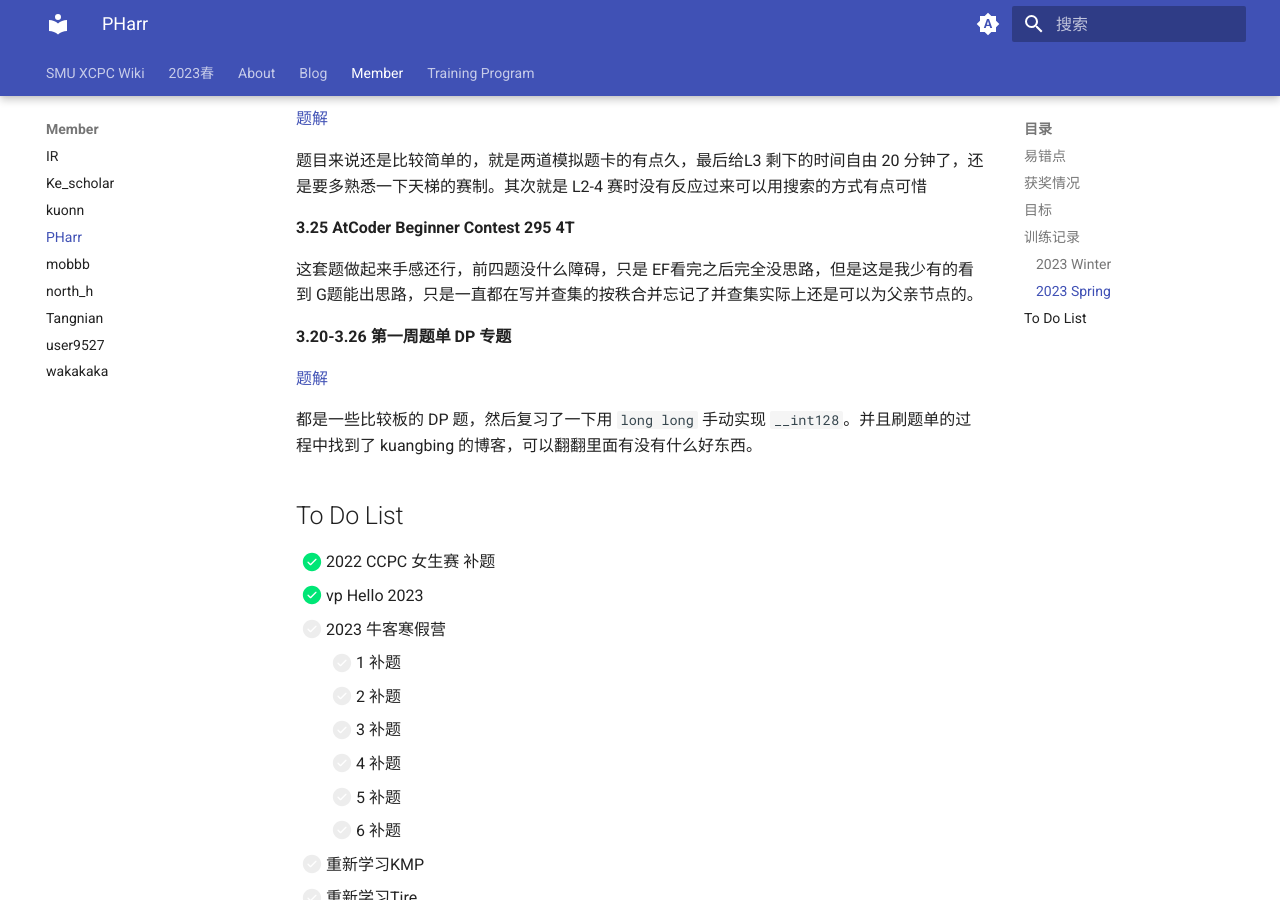
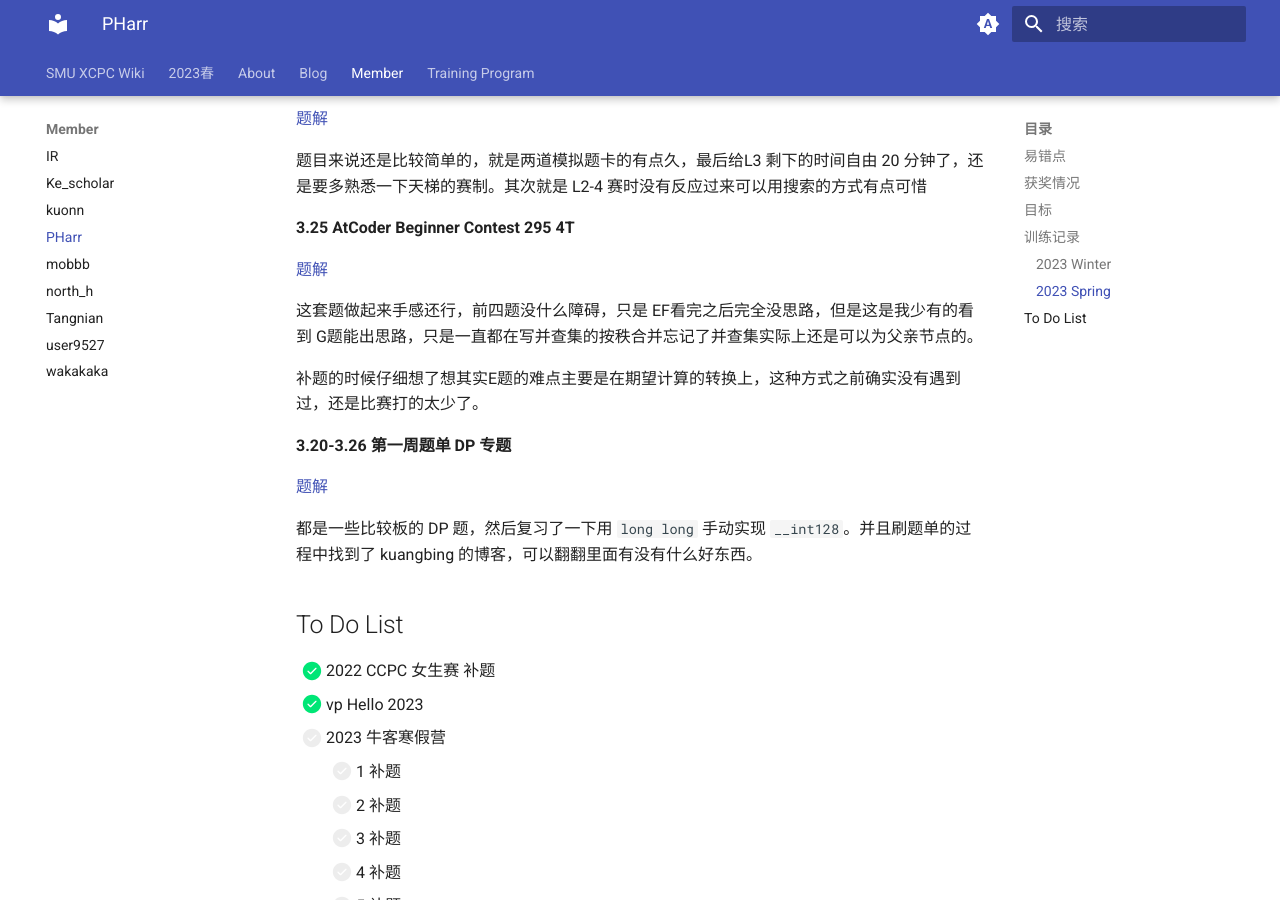
Before and after one commit to SMU-XCPC/wiki, an MkDocs documentation site: the page built from docs/Member/PHarr.md, in a window 1280 px wide and 900 px high, scrolled down 4073 px. Built offline with MkDocs 1.6.1 and Material for MkDocs 9.7.7, drawn with Linux system fonts in a browser that asks for light colours.

Commit message:
Update PHarr.md

```diff
--- a/docs/Member/PHarr.md
+++ b/docs/Member/PHarr.md
@@ -159,9 +159,11 @@ email：xin.mai@forxmail.com
 
 **3.25 AtCoder Beginner Contest 295 4T**
 
-
+[题解](https://www.cnblogs.com/PHarr/p/17266778.html)
 
 这套题做起来手感还行，前四题没什么障碍，只是 EF看完之后完全没思路，但是这是我少有的看到 G题能出思路，只是一直都在写并查集的按秩合并忘记了并查集实际上还是可以为父亲节点的。
+
+补题的时候仔细想了想其实E题的难点主要是在期望计算的转换上，这种方式之前确实没有遇到过，还是比赛打的太少了。
 
 **3.20-3.26 第一周题单 DP 专题**
 
```
